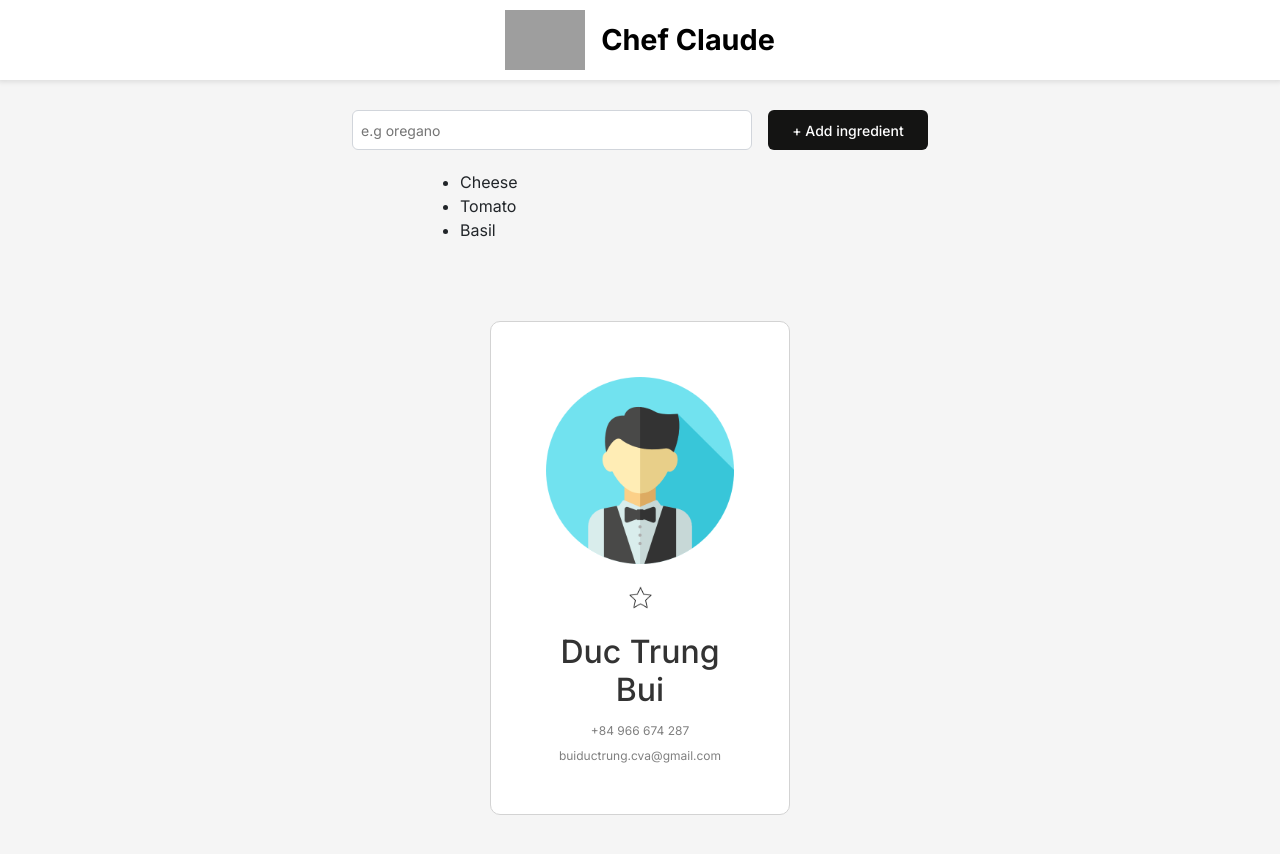
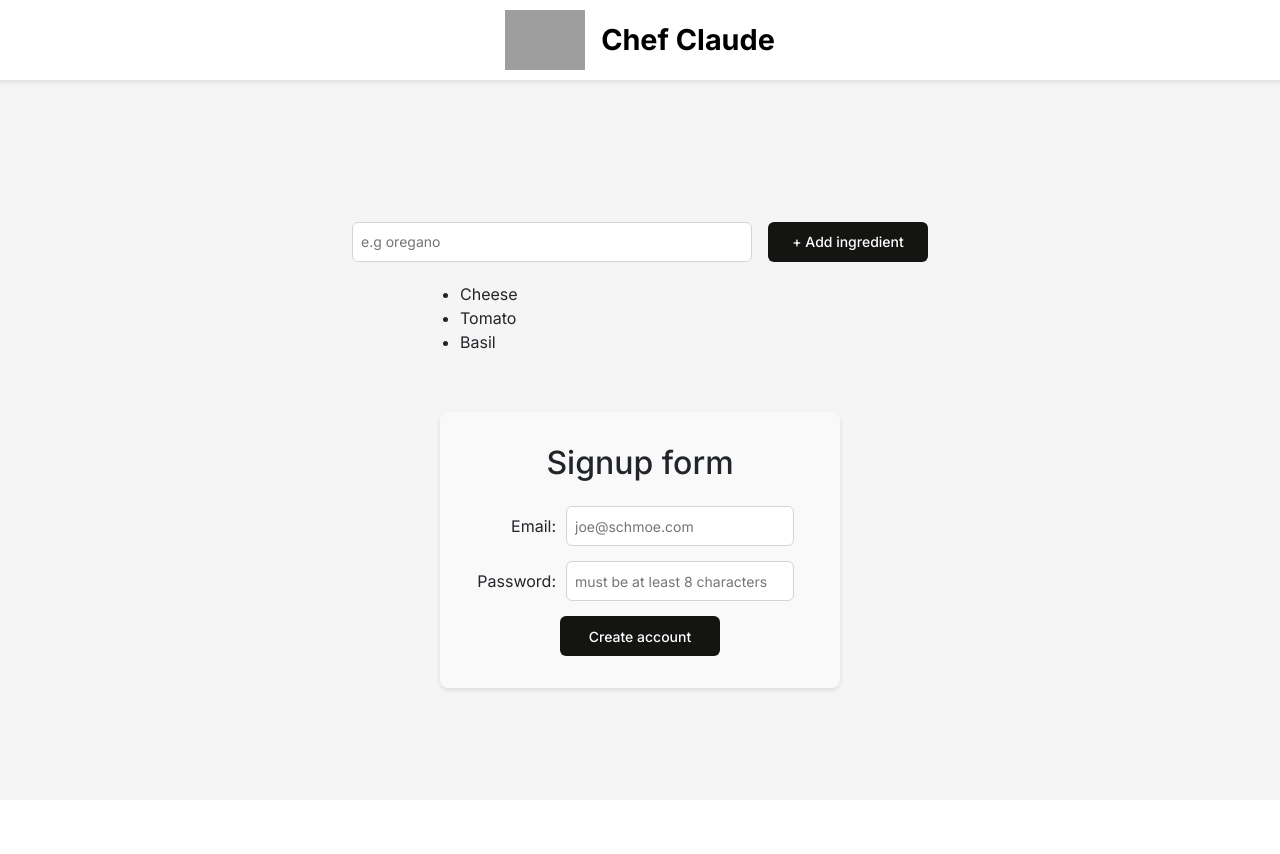
Before and after one commit to trungsliver/Chef-claude, a React (Vite) app: page / in a window 1280 px wide. Shown: the top 854 px of the page. After the commit the page ends 800 px from the top, so only its background shows below. Built offline with nearby package versions, Linux system fonts and the light colour scheme; grey boxes are pictures that could not be loaded.

Commit message:
basic forms

```diff
--- a/src/App.css
+++ b/src/App.css
@@ -79,7 +79,7 @@ header {
 /* ================ Main ================ */
 main {
   width: 100%;
-  min-height: 100px;
+  min-height: 300px;
   padding: 10px 30px;
   display: flex;
   flex-direction: column;
@@ -224,3 +224,50 @@ main {
     transform: none;
     box-shadow: none;
 }
+
+/* ============ Signup Form ============= */
+.signup-form {
+    display: flex;
+    flex-direction: column;
+    gap: 1rem;
+    width: 100%;
+    max-width: 400px;
+    margin: 0 auto;
+    padding: 2rem;
+    background-color: #f9f9f9;
+    border-radius: 8px;
+    box-shadow: 0 2px 4px rgba(0, 0, 0, 0.1);
+}
+
+.signup-form form label {
+  width: 80px;
+  text-align: right;
+}
+
+.signup-form form input{
+  padding: 8px;
+  margin: 0 10px 15px;
+  background-color: white;
+  border: 1px solid #d1d5db;
+  border-radius: 6px;
+  font-size: 0.875rem;
+  box-sizing: border-box;
+  height: 40px;
+  flex-grow: 1;
+  min-width: 200px;
+  max-width: 400px;
+  color: #141413;
+}
+
+.signup-form form button {
+  padding: 8px 16px;
+  background-color: #141413;
+  color: white;
+  border: none;
+  border-radius: 6px;
+  font-size: 1rem;
+  box-sizing: border-box;
+  height: 40px;
+  min-width: 160px;
+  font-size: 0.875rem;
+}
--- a/src/App.jsx
+++ b/src/App.jsx
@@ -7,6 +7,7 @@ import Main from './components/Main'
 import Counter from './components/Counter'
 import ComplexArray from './components/ComplexArray'
 import ComplexObject from './components/ComplexObject'
+import SignupForm from './components/SignupForm'
 
 function App() {
   return (
@@ -15,7 +16,8 @@ function App() {
       <Main />
       {/* <Counter />
       <ComplexArray /> */}
-      <ComplexObject />
+      {/* <ComplexObject />  */}
+      <SignupForm />
     </>
   )
 }
--- /dev/null
+++ b/src/components/SignUpForm.jsx
@@ -0,0 +1,34 @@
+export default function SignupForm() {
+
+    function signUpHandler(event) {
+        event.preventDefault();
+        const formEl = event.target;
+        const formData = new FormData(formEl);
+        const email = formData.get("email");
+        const password = formData.get("password");
+        console.log("form submitted: ", {email, password});
+        formEl.reset();
+    }
+
+    function signUp(formData) {
+        const email = formData.get("email");
+        const password = formData.get("password");
+        console.log("form submitted 2", {email, password});
+    }
+
+    return (
+    <section className="signup-form">
+      <h2>Signup form</h2>
+      <form action={signUp} onSubmit={signUpHandler}>
+        <label htmlFor="email">Email:</label>
+        <input id="email" type="email" name="email" placeholder="joe@schmoe.com" />
+        <br />
+        <label htmlFor="password">Password:</label>
+        <input id="password" type="password" name="password" placeholder="must be at least 8 characters" />
+        <br />
+        <button type="submit">Create account</button>
+
+      </form>
+    </section>
+  )
+}
```
